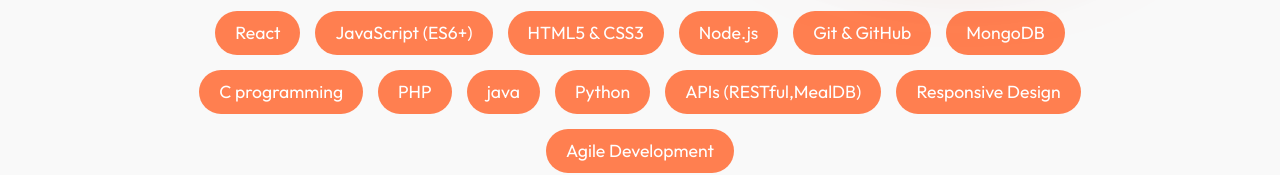
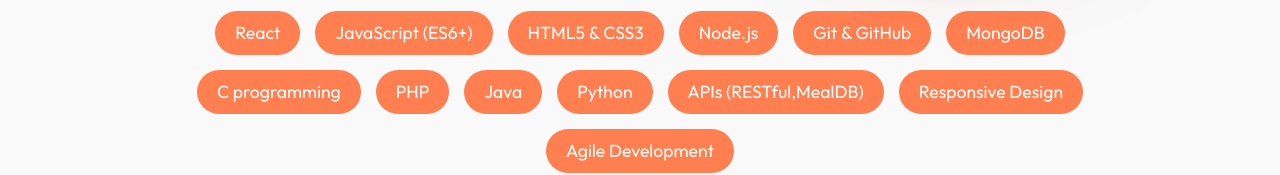
Before and after one commit to Anvithshetty17/portfolio, a React (Vite) app: page / in a window 1280 px wide. Shown: the part 711-886 px from the top of the page. Built offline with nearby package versions, Linux system fonts and the light colour scheme; what @tailwindcss/vite would draw is missing.

Commit message:
Update About.jsx

```diff
--- a/src/Components/About.jsx
+++ b/src/Components/About.jsx
@@ -36,7 +36,7 @@
             <li>MongoDB</li>
             <li>C programming</li>
             <li>PHP</li>
-            <li>java</li>
+            <li>Java</li>
             <li>Python</li>
             <li>APIs (RESTful,MealDB)</li>
             <li>Responsive Design</li>
```
